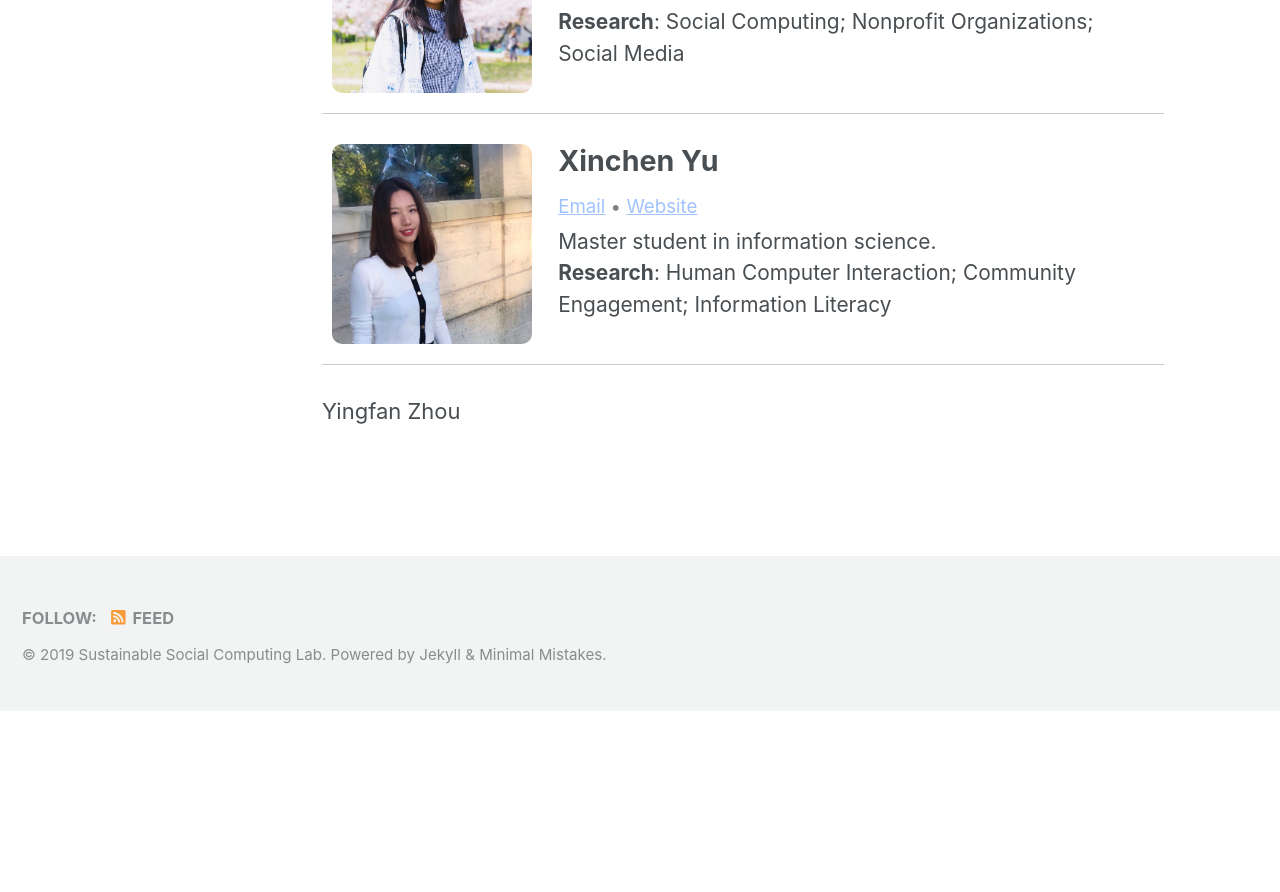
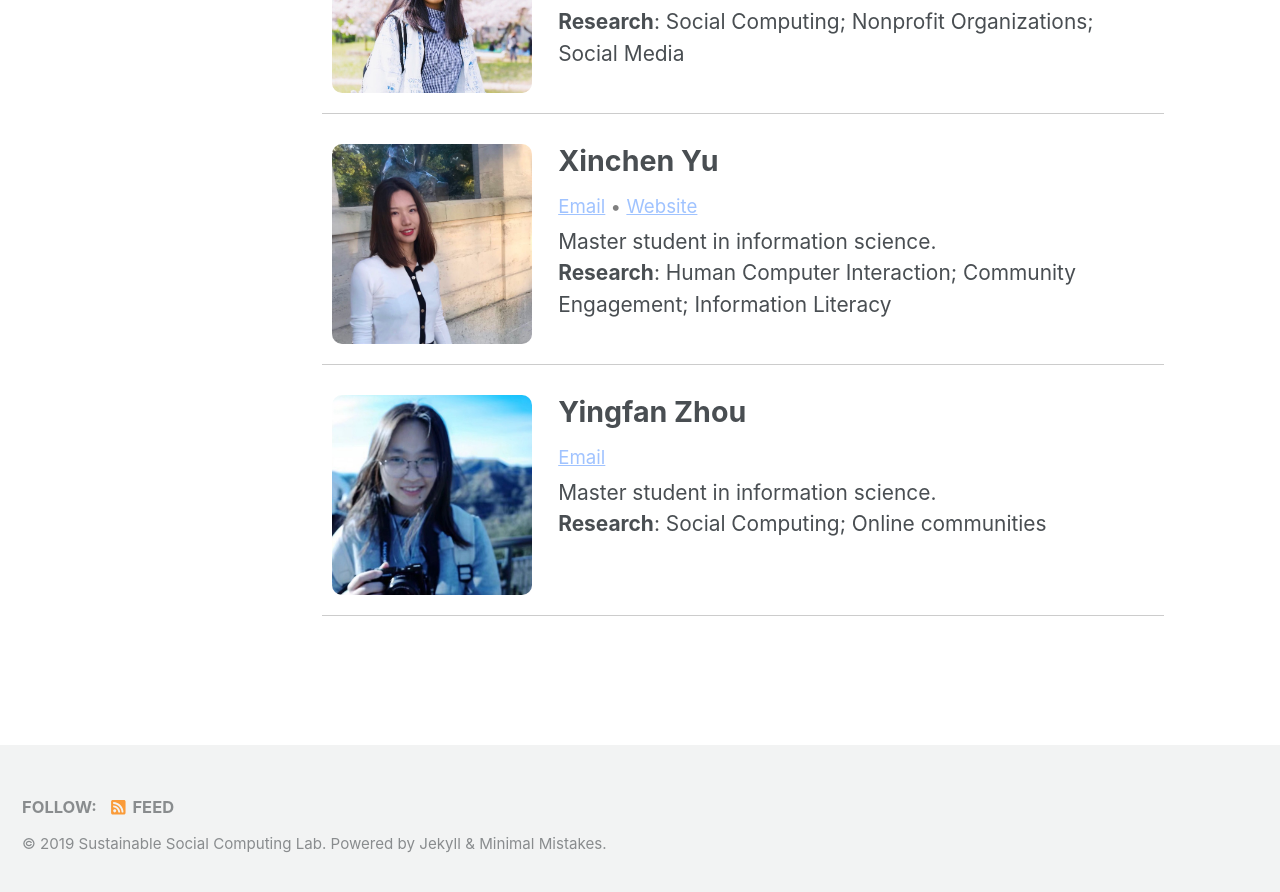
Before and after one commit to SSC-Pitt/SSC-Pitt.github.io, a Jekyll site: the page built from _pages/people.md, in a window 1280 px wide and 900 px high, scrolled down 856 px. Shown: the top 892 px of the window. Built offline with Jekyll 4.4.1, drawn with Linux system fonts in a browser that asks for light colours; cached includes are drawn as plain includes; nearby versions of some CDN libraries; our own code applies the rules of GitHub Pages for plain Markdown files; before the commit the page ends 1567 px from its top, so only the background shows below that.

Commit message:
people updated

```diff
--- a/_pages/people.md
+++ b/_pages/people.md
@@ -92,4 +92,18 @@
   </div>
 </div>
 
-<p>Yingfan Zhou</p>
+<div class="person">
+  <div class="profile-img">
+    <img src="/assets/img/yingfan.JPG" alt="" height="200" width="200">
+  </div>
+  <div class="profile-text">
+    <h3>
+      Yingfan Zhou
+    </h3>
+    <p class="links">
+      <a href="mailto:yiz142@pitt.edu">Email</a>
+     </p>
+    <p class="info">Master student in information science.</p>
+    <p class="research"><b>Research</b>: Social Computing; Online communities </p>
+  </div>
+</div>
```
Also changed, not shown: assets/img/yingfan.JPG (added).
